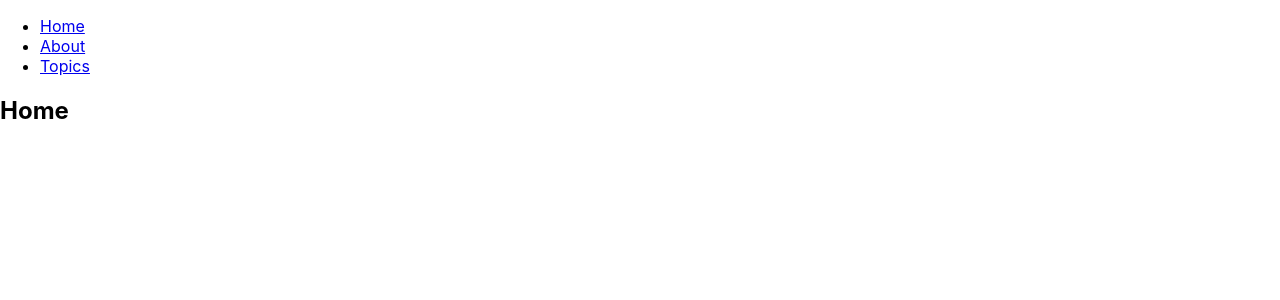
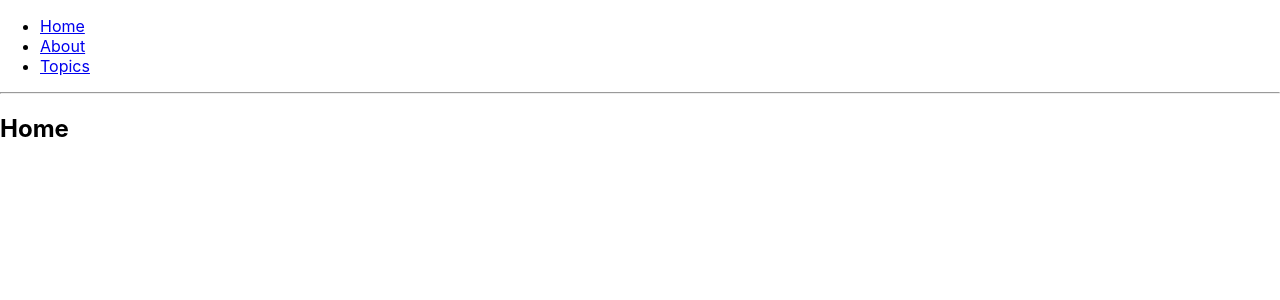
Before and after one commit to qiutian00/react-me, a React app: page / in a window 1280 px wide. Shown: the top 300 px of the page. Built offline with nearby package versions, Linux system fonts and the light colour scheme.

Commit message:
feat: add BasicExample router

```diff
--- a/src/index.js
+++ b/src/index.js
@@ -17,6 +17,7 @@
 import SignUpDialog from './componets/SignUpDialog';
 import AppRouter from './router/AppRouter';
 import AppRouter2 from './router/AppRouter2';
+import BasicExample from './router/BasicExample';
 
 // ReactDOM.render(<App />, document.getElementById('root'));
 const element = (
@@ -88,7 +89,7 @@
 // ReactDOM.render(<Calculator />, document.getElementById('root'));
 // ReactDOM.render(<SplitPane left={<Contacts/>} right={<Chat/>} />, document.getElementById('root'));
 // ReactDOM.render(<SignUpDialog title='Earth Exploration Program' message='please login in ... ' />, document.getElementById('root'));// If you want your app to work offline and load faster, you can change
-ReactDOM.render(<AppRouter2 />, document.getElementById('root'));// If you want your app to work offline and load faster, you can change
+ReactDOM.render(<BasicExample />, document.getElementById('root'));// If you want your app to work offline and load faster, you can change
 
 
 // unregister() to register() below. Note this comes with some pitfalls.
--- /dev/null
+++ b/src/router/BasicExample.js
@@ -0,0 +1,81 @@
+import  React from 'react';
+import { BrowserRouter as Router, Route, Link} from 'react-router-dom';
+
+function BasicExample() {
+    return (
+        <Router>
+            <div>
+                <ul>
+                    <li>
+                        <Link to="/">Home</Link>
+                    </li>
+                    <li>
+                        <Link to="/about">About</Link>
+                    </li>
+                    <li>
+                        <Link to="/topics">Topics</Link>
+                    </li>
+                </ul>
+
+                <hr/>
+
+                <Route exact path="/" component={Home} />
+                <Route path="/about" component={About} />
+                <Route path="/topics" component={Topics} />
+
+            </div>
+        </Router>
+    );
+}
+
+function Home() {
+    return (
+      <div>
+        <h2>Home</h2>
+      </div>
+    );
+}
+
+function About() {
+    return (
+      <div>
+        <h2>About</h2>
+      </div>
+    );
+}
+
+function Topics ({ match }) {
+    return (
+      <div>
+        <h2>Topics</h2>
+        <ul>
+          <li>
+            <Link to={`${match.url}/rendering2`}>Rendering with React</Link>
+          </li>
+          <li>
+            <Link to={`${match.url}/components`}>Components</Link>
+          </li>
+          <li>
+            <Link to={`${match.url}/props-v-state`}>Props v. State</Link>
+          </li>
+        </ul>
+
+        <Route path={`${match.path}/:topicId`} component={Topic} />
+        <Route
+          exact
+          path={match.path}
+          render={() => <h3>Please select a topic.</h3>}
+        />
+      </div>
+    );
+}
+
+function Topic({ match }) {
+    return (
+      <div>
+        <h3>{match.params.topicId}</h3>
+      </div>
+    );
+}
+
+export default BasicExample;
```
Also changed, not shown: 1 other file (tests, documents, lock files or other folders).
